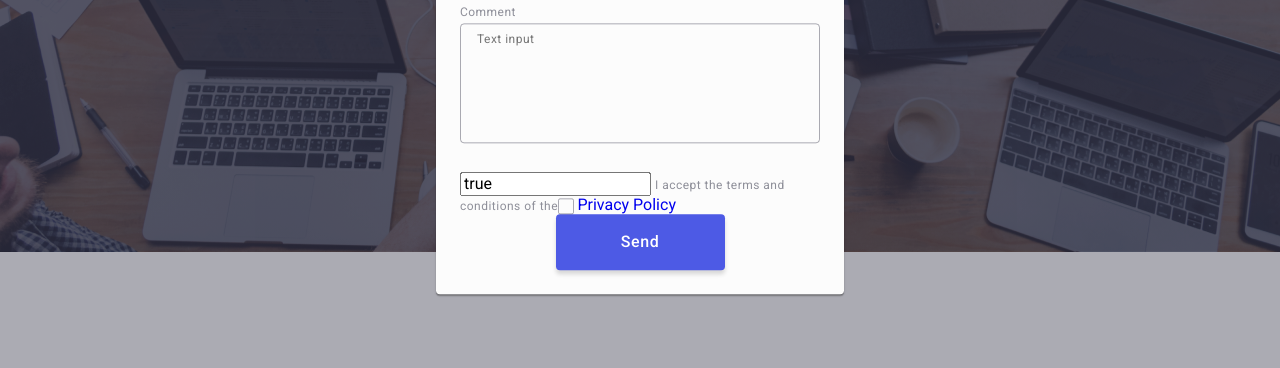
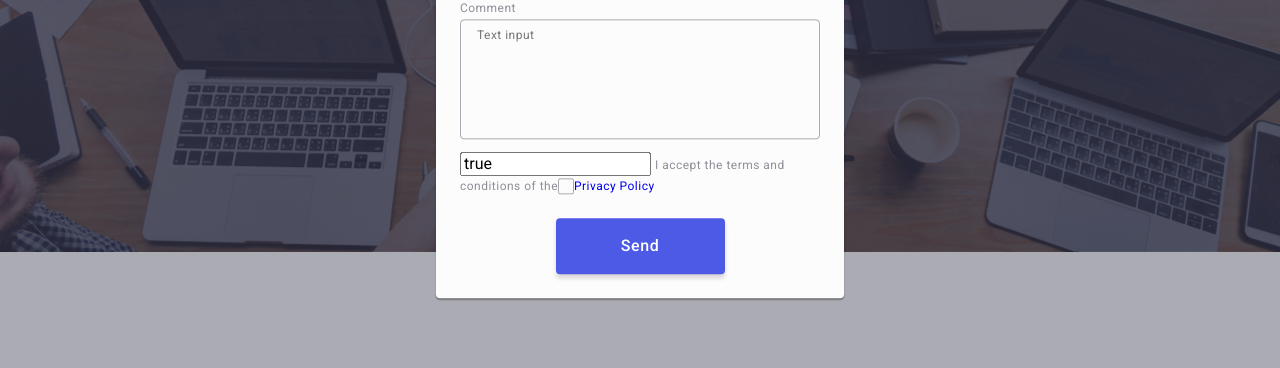
Before and after one commit to barbishop/goit-markup-hw-05, a plain HTML site: page index.html in a window 1280 px wide. Shown: the part 421-789 px from the top of the page. Drawn offline with nearby package versions, Linux system fonts and the light colour scheme.

Commit message:
Update index.html

```diff
--- a/index.html
+++ b/index.html
@@ -691,7 +691,7 @@
             placeholder="Text input"
             ></textarea>
           </div>
-          <div class="modal-agreement"></div>
+          <div class="modal-agreement">
             <input type="visually-hidden"
             id="user-privacy"
              value="true"
@@ -701,9 +701,8 @@
               <svg class="agreement-checkbox-icon" width="10" height="8">
                 <use href=""></use>
               </svg>
-             </span> </label>
-
-            <a class="agreement-checkbox-link" href="https://www.bankrespublika.az/uploads/privacy-policy-ishrat-techno-biz.jpg">Privacy Policy</a>
+             </span><a class="agreement-checkbox-link" href="https://www.bankrespublika.az/uploads/privacy-policy-ishrat-techno-biz.jpg">Privacy Policy</a> </label>
+            </div>
 
           <button class="btn btn-accent" type="submit">Send</button>
         </form>
```
